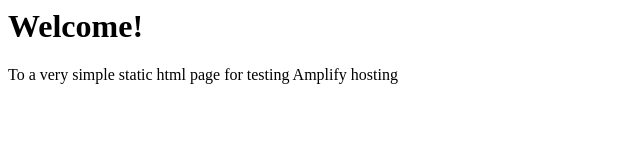
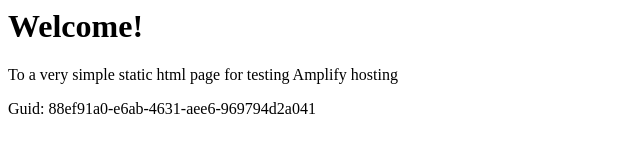
Before and after one commit to aws-aemilia-icn/Github-PR-Commit-Integration-Test-DoNotTouch-v1-prod-ap-northeast-2, a website: page src/index.html in a window 1280 px wide. Shown: the whole page, without its empty margins (0-640 px from the left). Drawn offline with Linux system fonts and the light colour scheme.

Commit message:
commit from integ tests

```diff
--- a/src/index.html
+++ b/src/index.html
@@ -1,3 +1,5 @@
+
+
 <html lang="en">
 
 <head>
@@ -10,6 +12,6 @@
 <body>
     <h1>Welcome!</h1>
     <p>To a very simple static html page for testing Amplify hosting</p>
-</body>
+    <p>Guid: 88ef91a0-e6ab-4631-aee6-969794d2a041</p></body>
 
 </html>
```
